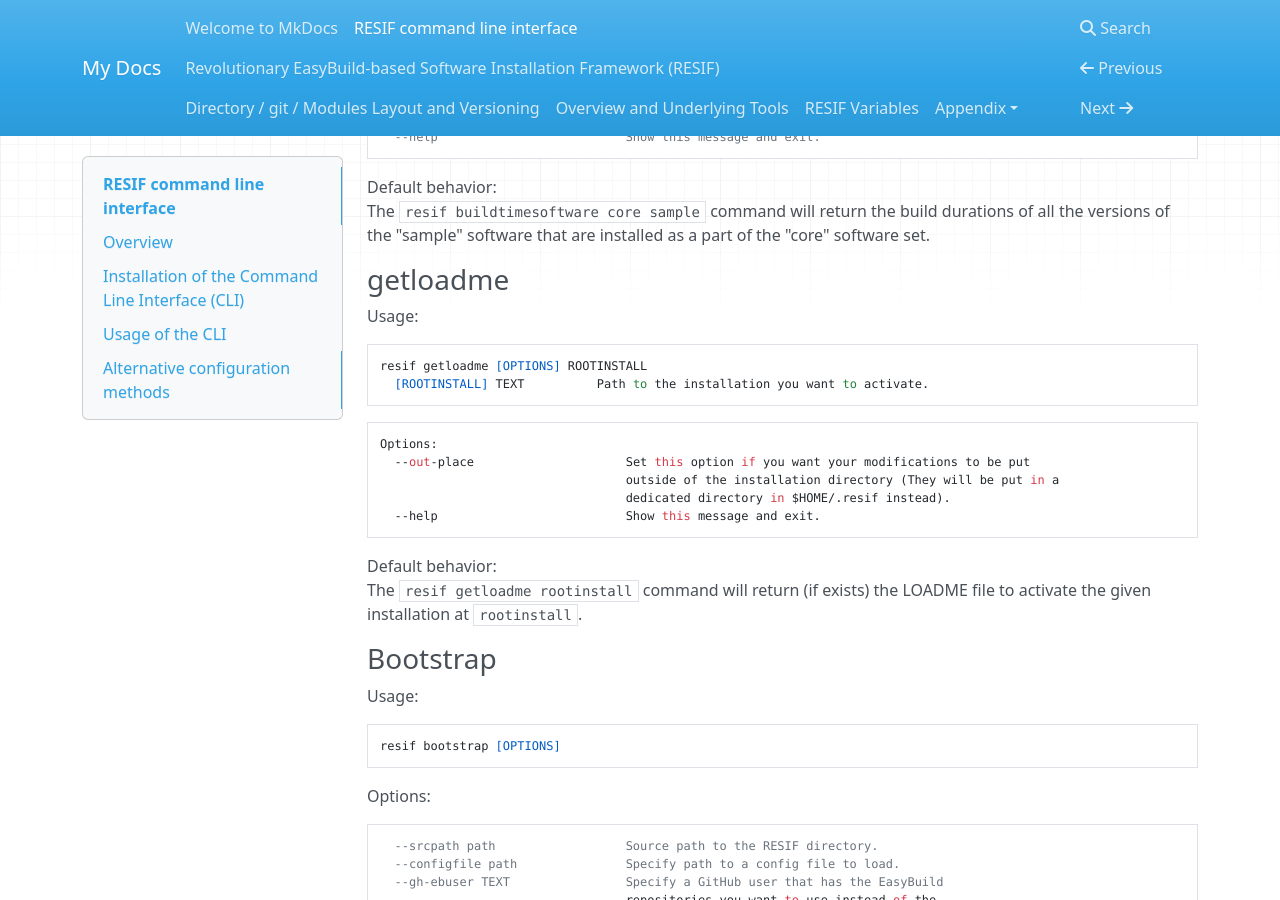
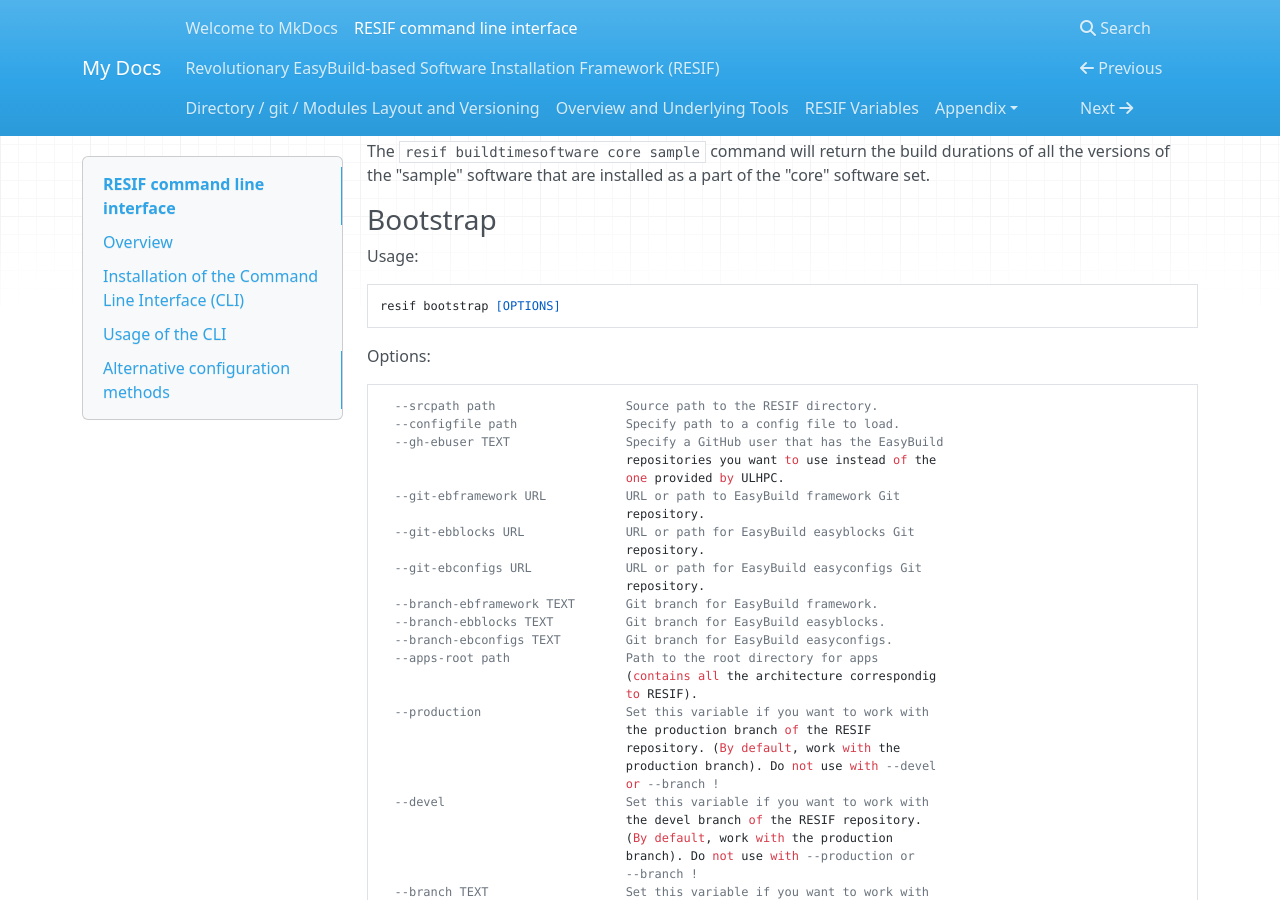
Before and after one commit to ULHPC/resif, an MkDocs documentation site: the page built from docs/Command-line-interface.md, in a window 1280 px wide and 900 px high, scrolled down 6281 px. Built offline with MkDocs 1.6.1, drawn with Linux system fonts in a browser that asks for light colours; nearby versions of some CDN libraries; some of the changed text lies outside the part shown.

Commit message:
removing getloadme from documentation

````diff
--- a/docs/Command-line-interface.md
+++ b/docs/Command-line-interface.md
@@ -123,8 +123,6 @@
                      to install the software sets.
   count              count the number of installed softwares which name
                      contains a given pattern.
-  getloadme          Return the path to the LOADME file for a given
-                     installation.
   init               Initialize the git repository in the srcpath.
   show               Show all the installed softwares which name contains a
                      given pattern.
@@ -144,7 +142,6 @@
 - [show](#show)
 - [buildtimeswset](#buildtimeswset)
 - [buildtimesoftware](#buildtimesoftware)
-- [getloadme](#getloadme)
 - [bootstrap](#bootstrap)
 - [build](#build)
 - [cleaninstall](#cleaninstall)
@@ -280,24 +277,6 @@
 
 Default behavior:
 The `resif buildtimesoftware core sample` command will return the build durations of all the versions of the "sample" software that are installed as a part of the "core" software set.
-
-### getloadme
-
-Usage:
-
-    resif getloadme [OPTIONS] ROOTINSTALL
-      [ROOTINSTALL] TEXT          Path to the installation you want to activate.
-
-```
-Options:
-  --out-place                     Set this option if you want your modifications to be put
-                                  outside of the installation directory (They will be put in a
-                                  dedicated directory in $HOME/.resif instead).
-  --help                          Show this message and exit.
-```
-
-Default behavior:
-The `resif getloadme rootinstall` command will return (if exists) the LOADME file to activate the given installation at `rootinstall`.
 
 ### Bootstrap
 
````
